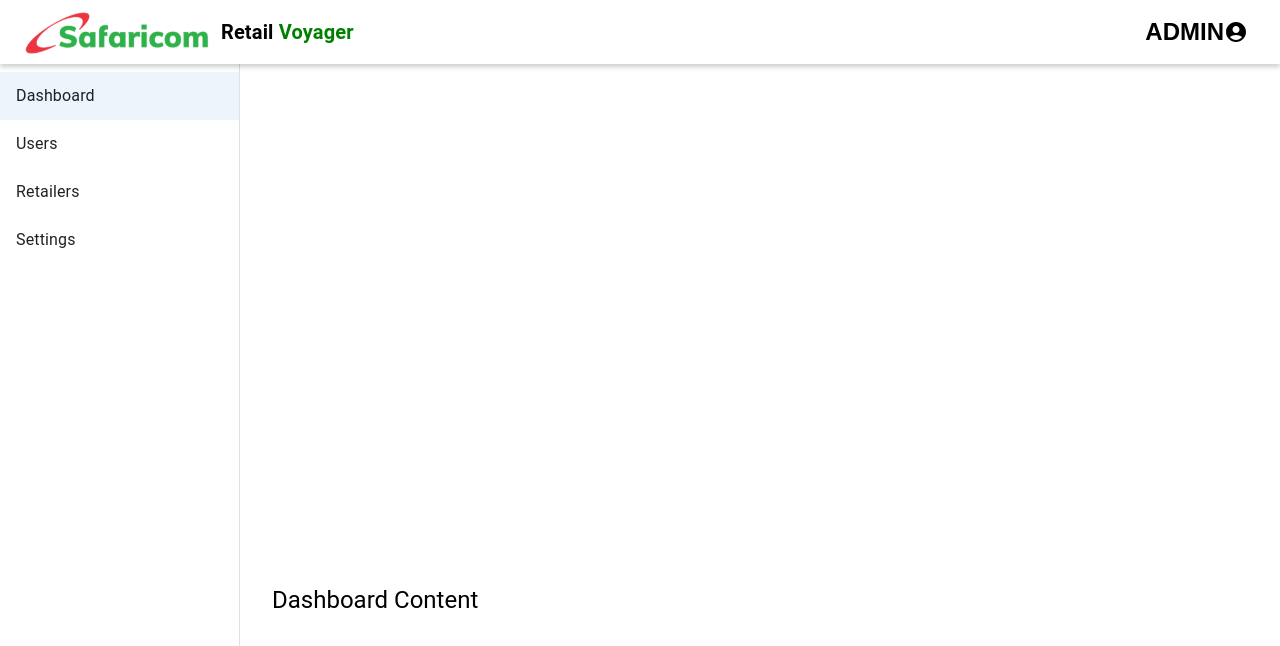
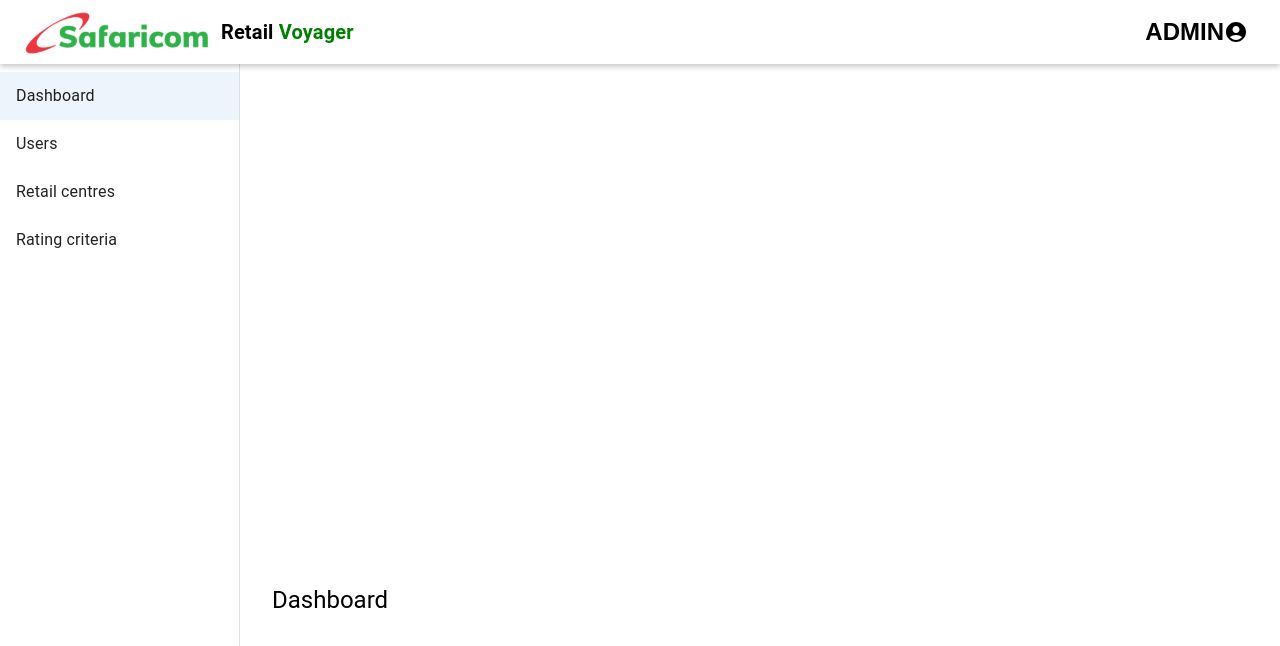
Before and after one commit to meekkaran/Retail-voyager, a Next.js app: page /admin in a window 1280 px wide. Shown: the top 646 px of the page. Built offline with nearby package versions, Linux system fonts and the light colour scheme.

Commit message:
admin dashboard changes

```diff
--- a/src/pages/admin.tsx
+++ b/src/pages/admin.tsx
@@ -1,4 +1,4 @@
-// pages/dashboard.tsx
+
 import React, { useState } from 'react';
 import AppBar from '@mui/material/AppBar';
 import Toolbar from '@mui/material/Toolbar';
@@ -55,7 +55,7 @@ const Dashboard: React.FC = () => {
       >
         <Toolbar />
         <List>
-          {['Dashboard', 'Users', 'Retailers', 'Settings'].map((item, index) => (
+          {['Dashboard', 'Users', 'Retail centres', 'Rating criteria'].map((item, index) => (
             <ListItem
               button
               key={item}
@@ -68,18 +68,18 @@ const Dashboard: React.FC = () => {
         </List>
       </Drawer>
 
-      {/* Main Content */}
+      {/* Main  */}
       <Container component="main" sx={{ flexGrow: 1, p: 3, paddingTop: 64 }}>
         <Toolbar />
-        {/* Display Content based on selected item */}
+
         {selectedItem === 'Dashboard' && (
-          <Typography variant="h5" gutterBottom> Dashboard Content</Typography>)}
+          <Typography variant="h5" gutterBottom> Dashboard </Typography>)}
         {selectedItem === 'Users' && (
-          <Typography variant="h5" gutterBottom> Users Content</Typography>)}
+          <Typography variant="h5" gutterBottom> Users </Typography>)}
         {selectedItem === 'Retailers' && (
-          <Typography variant="h5" gutterBottom>Retailers Content</Typography>)}
+          <Typography variant="h5" gutterBottom>Retailer centers </Typography>)}
         {selectedItem === 'Settings' && (
-          <Typography variant="h5" gutterBottom>Settings Content</Typography>
+          <Typography variant="h5" gutterBottom>Settings </Typography>
 )}
       </Container>
     </div>
```
Also changed, not shown: src/components/Header.tsx (+3 -4 lines), src/pages/index.tsx (+5 -8 lines).
